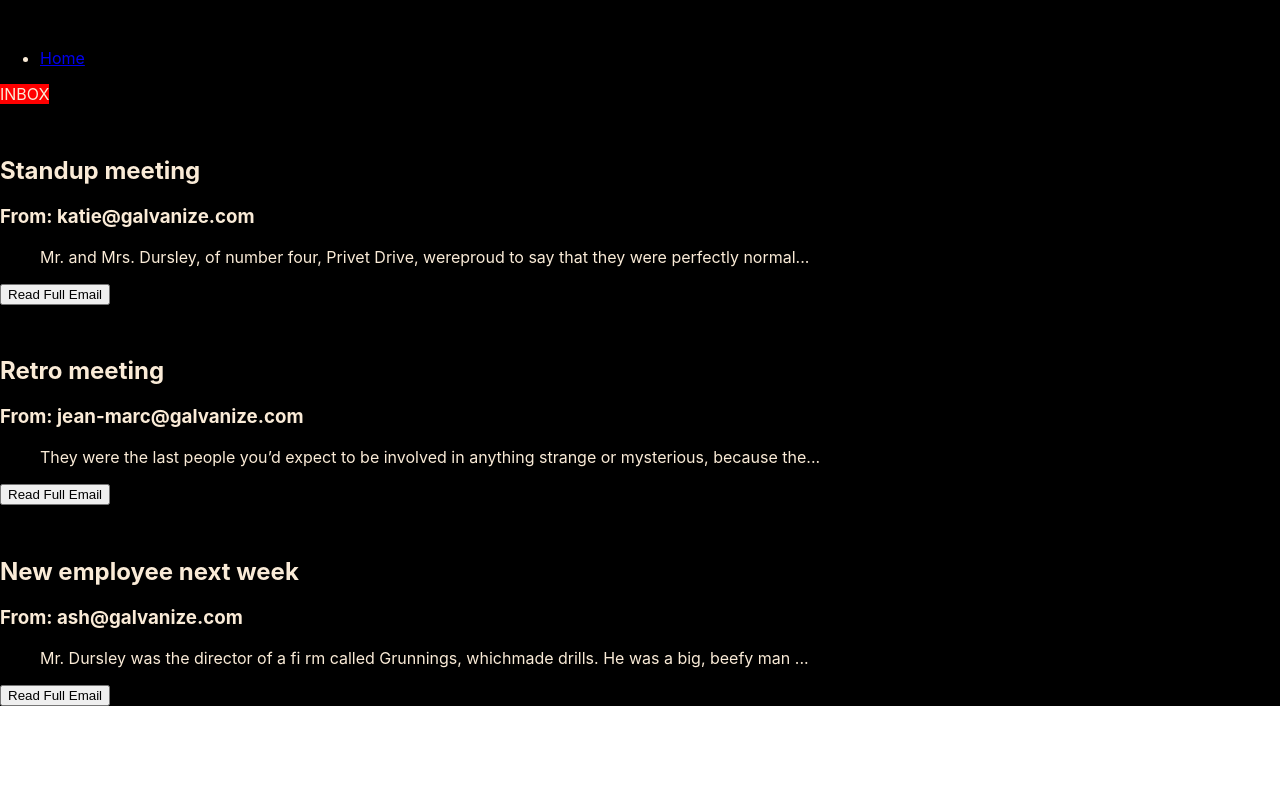
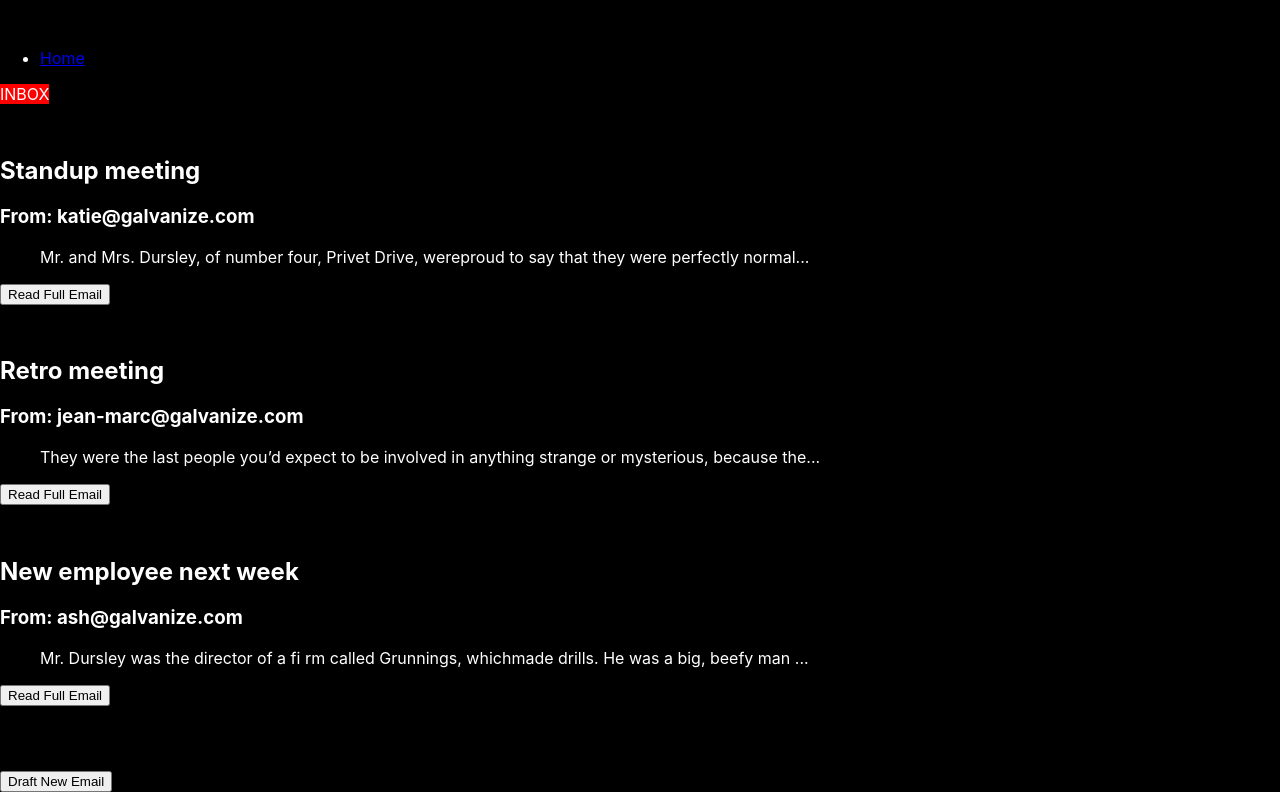
Before and after one commit to moldux-dartus/react-email-client, a React (Create React App) app in the folder mock-gmail/: page / in a window 1280 px wide. Built offline with nearby package versions, Linux system fonts and the light colour scheme.

Commit message:
Message draft popup now works

```diff
--- a/mock-gmail/src/App.css
+++ b/mock-gmail/src/App.css
@@ -44,7 +44,7 @@ h3{
 }
 div{
   background-color: black;
-  color: antiquewhite;
+  color: white;
   padding-top: 2em;
 }
 
--- a/mock-gmail/src/Components/Home.js
+++ b/mock-gmail/src/Components/Home.js
@@ -1,5 +1,6 @@
 import React from 'react';
 import Email from './Email'
+import Popup from 'reactjs-popup';
 
 const Home = ({ emails }) => {
   const emails2 = emails
@@ -7,7 +8,23 @@ const Home = ({ emails }) => {
       <>
       <span>INBOX</span>
         <Email data={emails2}/>
-
+        <div />
+        <div />
+        <Popup trigger={<button>Draft New Email</button>} position="right bottom">
+              <div>
+                <label for="subject">Subject</label>
+                <input id='subject'></input>
+                <div />
+                <label for="recipient">Recipient</label>
+                <input id='recipient'></input>
+                <div />
+                <label for="mb">Message Body</label>
+                <div />
+                <textarea id="mb" rows="4" cols="50"></textarea>
+                <div />
+                <button>Send</button>
+              </div>
+            </Popup>
       </>
     )
 }
--- a/mock-gmail/src/Components/Popup.js
+++ b/mock-gmail/src/Components/Popup.js
@@ -2,8 +2,4 @@ import React from 'react';
 import Popup from 'reactjs-popup';
 import 'reactjs-popup/dist/index.css';
 
-export default () => (
-  <Popup trigger={<button> Trigger</button>} position="right center">
-    <div>Popup content here !!</div>
-  </Popup>
-);
+//second generation email popup goes here; to be served upon request
```
Also changed, not shown: 1 other file (tests, documents, lock files or other folders).
